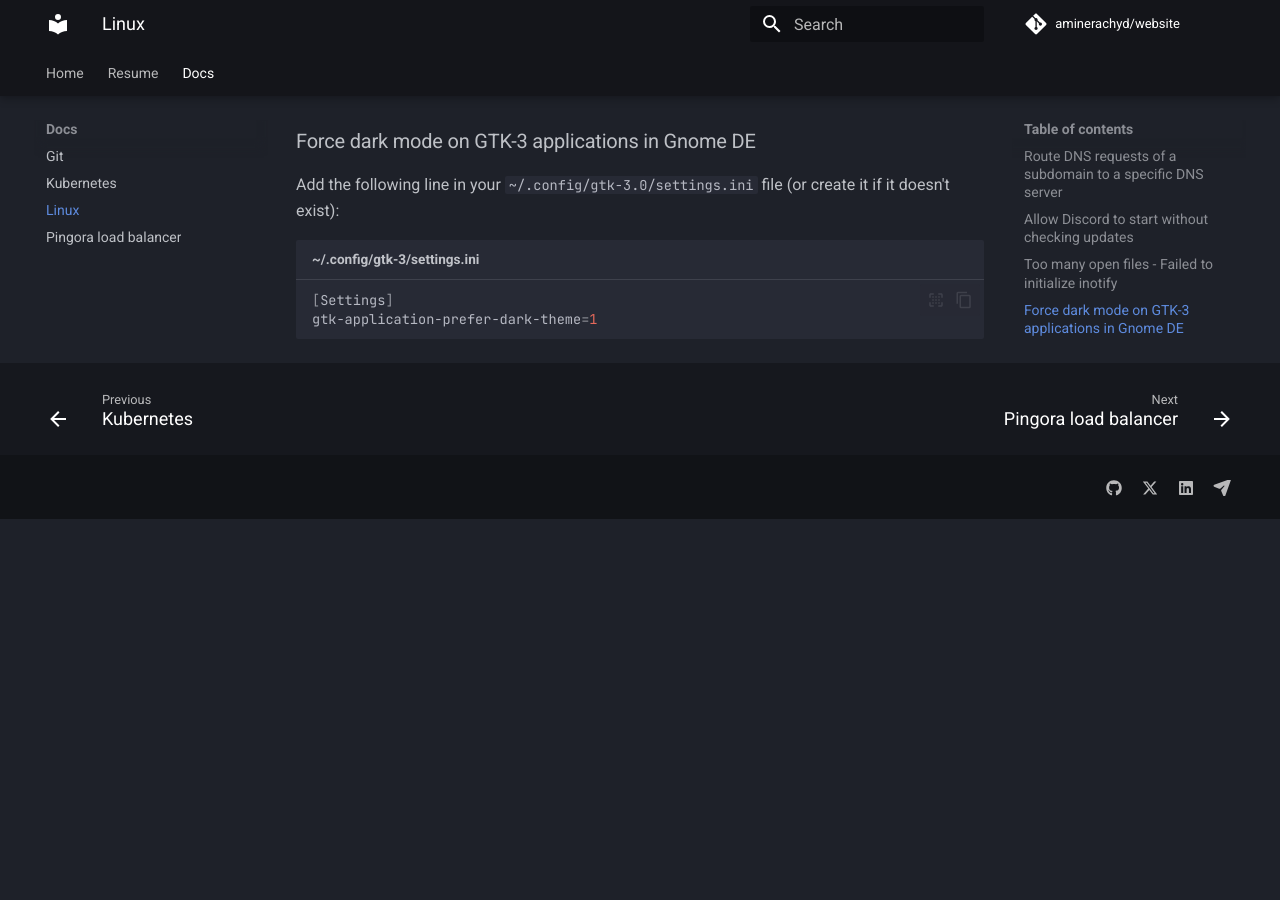
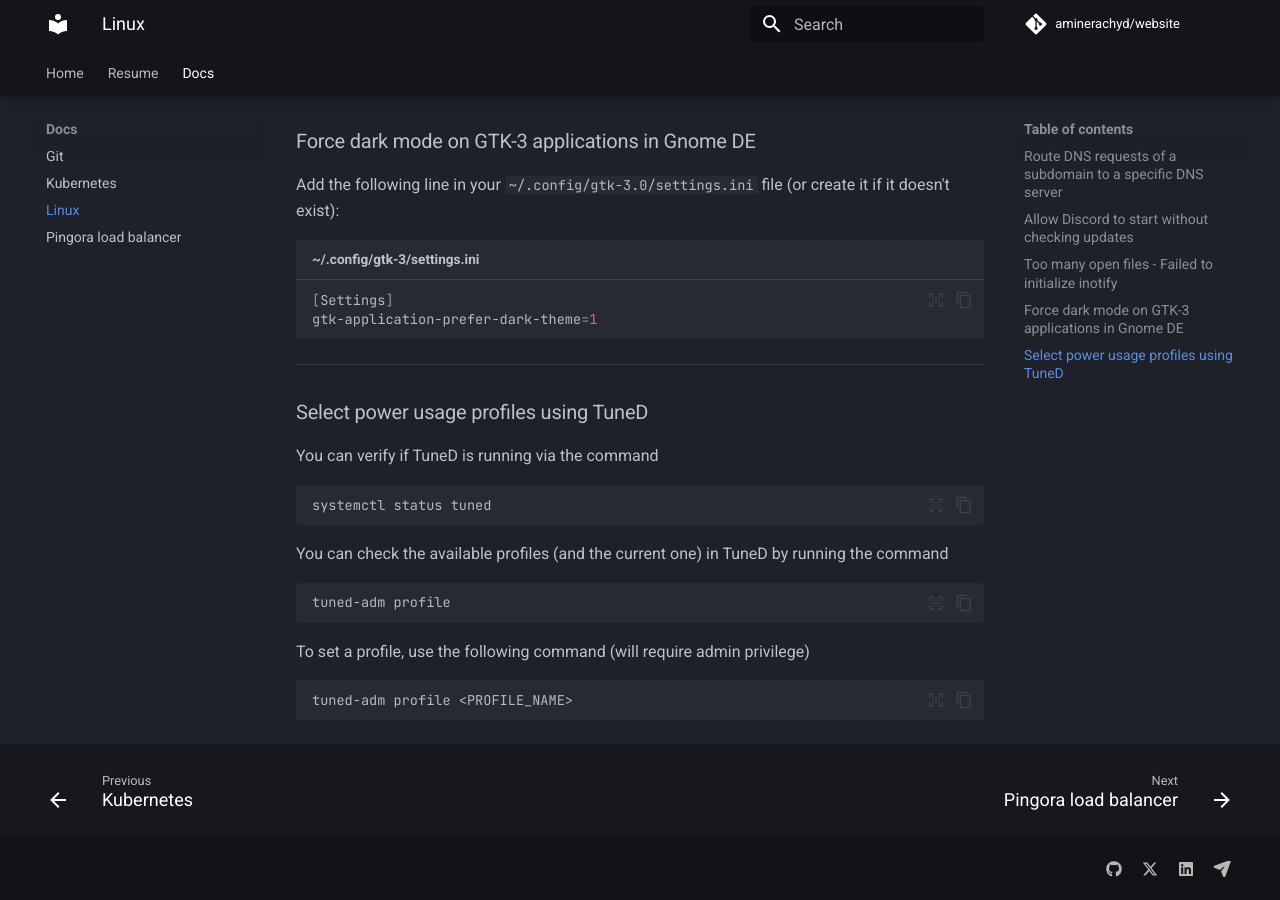
Before and after one commit to aminerachyd/website, an MkDocs documentation site: the page built from docs/Docs/linux.md, in a window 1280 px wide and 900 px high, scrolled down 1156 px. Built offline with MkDocs 1.6.1 and Material for MkDocs 9.7.7, drawn with Linux system fonts in a browser that asks for light colours; comment, search, counter and statistics services are not loaded; before the commit the page ends 1675 px from its top, so only the background shows below that.

Commit message:
update docs

````diff
--- a/docs/Docs/linux.md
+++ b/docs/Docs/linux.md
@@ -41,3 +41,20 @@
 [Settings]
 gtk-application-prefer-dark-theme=1
 ```
+---
+### Select power usage profiles using TuneD
+
+You can verify if TuneD is running via the command
+```bash
+systemctl status tuned
+```
+
+You can check the available profiles (and the current one) in TuneD by running the command
+```bash
+tuned-adm profile
+```
+
+To set a profile, use the following command (will require admin privilege)
+```bash
+tuned-adm profile <PROFILE_NAME>
+```
````
